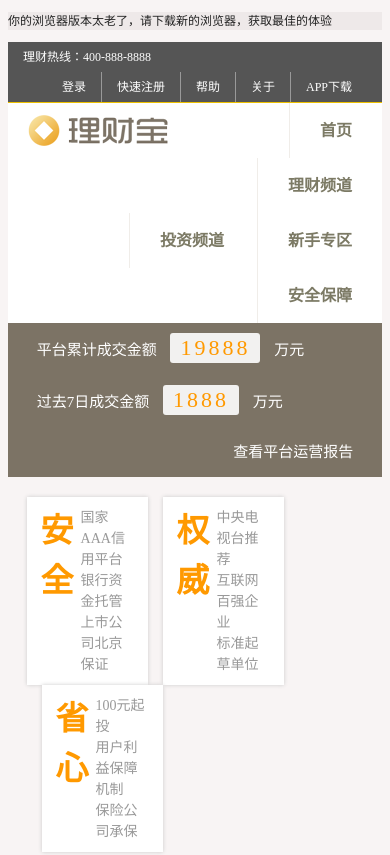
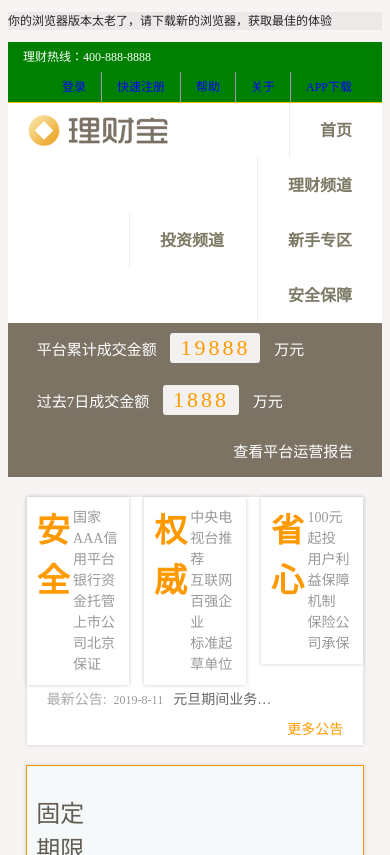
Before and after one commit to yanwenzhuang/ResponsiveWeb, a plain HTML site: page src/index.html in a window 390 px wide. Shown: the top 855 px of the page. Drawn offline with Linux system fonts and the light colour scheme.

Commit message:
2019.8.12(0:31)

```diff
--- a/src/style/main.css
+++ b/src/style/main.css
@@ -57,6 +57,23 @@
     padding:0 1.5rem;
     color: #fff;
 }
+@media only screen and (max-width:800px){
+    header .top{
+        background-color: green;
+    }
+}
+@media only screen and (min-width:481px) and (max-width:800px){
+    header .top ul li a{
+        color: red;
+    }
+}
+@media only screen and (max-width:480px){
+    header .top ul li a{
+        color: blue;
+    }
+}
+
+
 header .main{
     padding: 0;
     background: #fff;
@@ -141,8 +158,9 @@
     font-size: 0;
 }
 .feature .item{
-    display: inline-block;
-    width: 30%;
+    float: left;
+    /* display: inline-block; */
+    width: calc(33.333333333% - 3rem);
     padding: 1rem;
     font-size: 1.4rem;
     background-color: #fff;
@@ -328,7 +346,7 @@
 }
 .footer-content ul{
     float: left;
-    width: 15%;
+    width: calc(22% - 4.4rem);
 }
 .footer-content ul li{
     font-size: 1.4rem;
```
